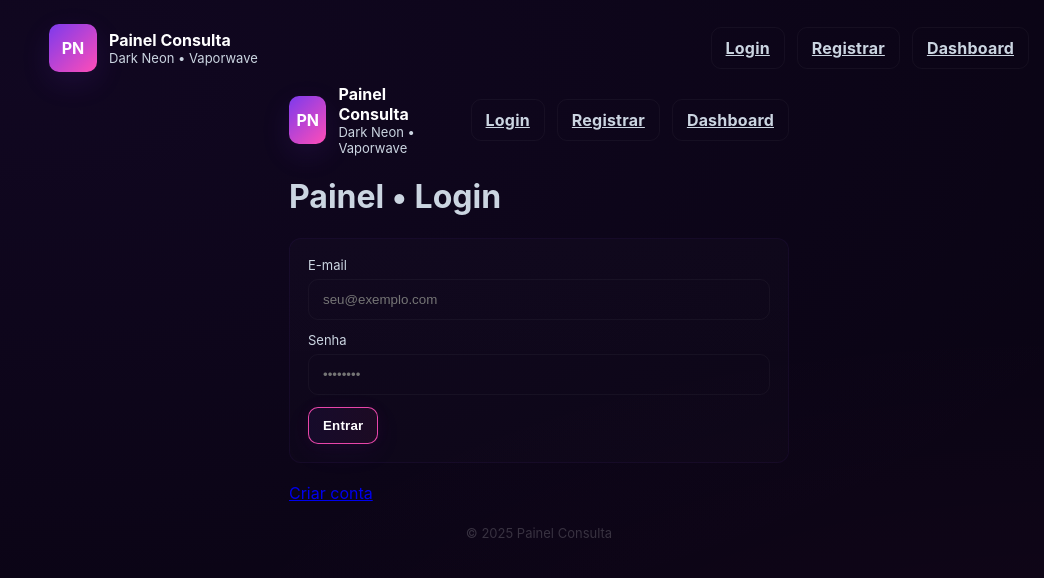
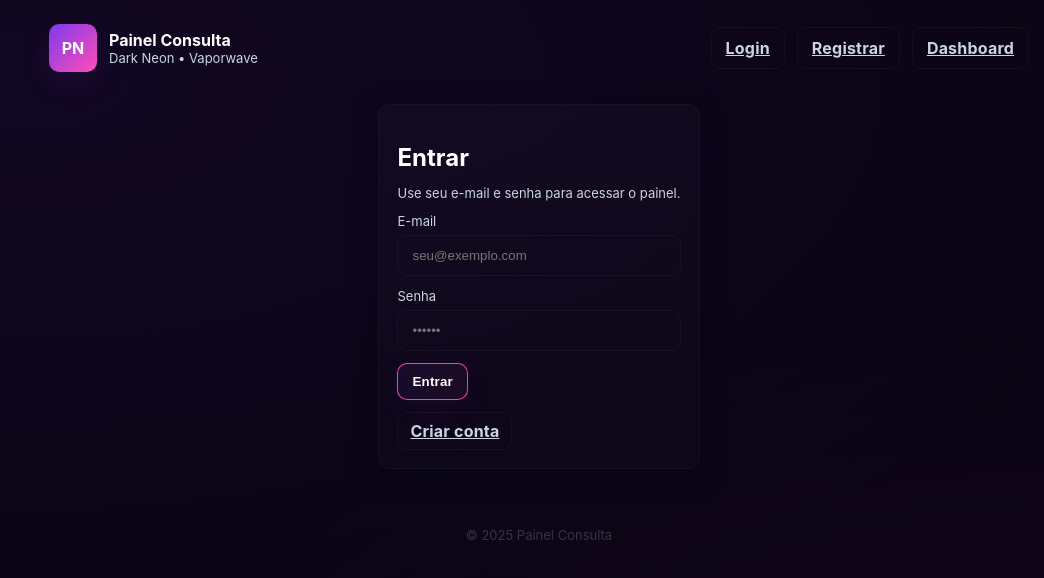
Before and after one commit to nk3unico1533/frontend-painel, a Next.js app: page / in a window 1280 px wide. Shown: the top 578 px of the page, without its empty margins (101-1145 px from the left). Built offline with nearby package versions, Linux system fonts and the light colour scheme; no server answers.

Commit message:
Atualizar o page.js

```diff
--- a/app/page.js
+++ b/app/page.js
@@ -1,26 +1,50 @@
 "use client";
-
-import Link from "next/link";
+import { useState } from "react";
+import { useRouter } from "next/navigation";
 import Input from "./components/Input";
 import Button from "./components/Button";
-import Header from "./components/Header";
+import { login } from "./lib/api";
 
-export default function LoginPage() {
+export default function LoginPage(){
+  const router = useRouter();
+  const [email, setEmail] = useState("");
+  const [senha, setSenha] = useState("");
+  const [loading, setLoading] = useState(false);
+  const [error, setError] = useState("");
+
+  const doLogin = async () => {
+    setLoading(true);
+    setError("");
+    try {
+      const res = await login(email, senha);
+      if(res && res.userId){
+        localStorage.setItem("pc_user", JSON.stringify({ id: res.userId, email }));
+        router.push("/dashboard");
+      } else {
+        setError(res.error || "Credenciais inválidas");
+      }
+    } catch(err){
+      setError("Erro ao conectar");
+    } finally { setLoading(false); }
+  };
+
   return (
-    <main style={{ maxWidth: "500px", margin: "0 auto" }}>
-      <Header />
+    <div style={{ maxWidth:520, margin:"20px auto" }}>
+      <div className="card">
+        <h2 style={{ color:"white", marginBottom:8 }}>Entrar</h2>
+        <p className="small" style={{ marginBottom:12 }}>Use seu e-mail e senha para acessar o painel.</p>
 
-      <h1>Painel • Login</h1>
+        <Input label="E-mail" value={email} onChange={setEmail} placeholder="seu@exemplo.com" />
+        <Input label="Senha" value={senha} onChange={setSenha} placeholder="••••••" type="password" />
 
-      <form style={{ marginTop: "20px" }}>
-        <Input label="E-mail" type="email" placeholder="seu@exemplo.com" />
-        <Input label="Senha" type="password" placeholder="••••••••" />
-        <Button>Entrar</Button>
-      </form>
+        {error && <div style={{ color:"#ff8a8a", marginBottom:10 }}>{error}</div>}
 
-      <div style={{ marginTop: "20px" }}>
-        <Link href="/register">Criar conta</Link>
+        <Button onClick={doLogin} variant="primary">{loading ? "Entrando..." : "Entrar"}</Button>
+
+        <div style={{ marginTop:12 }}>
+          <a href="/register" className="btn" style={{ display:"inline-block", padding:"8px 12px" }}>Criar conta</a>
+        </div>
       </div>
-    </main>
+    </div>
   );
 }
```
